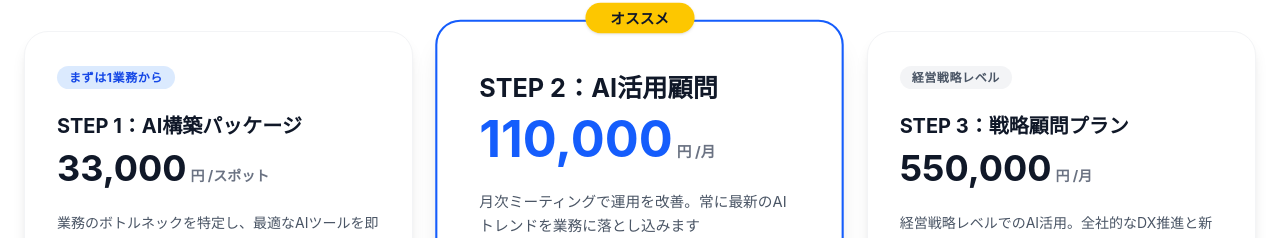
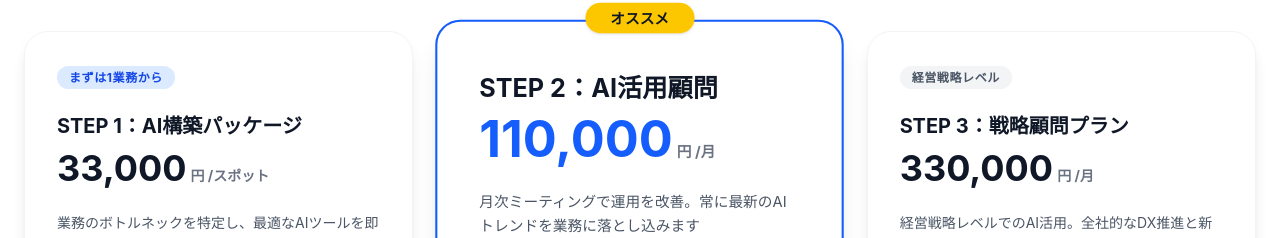
Before and after one commit to amaru0120/ais-ai-staff, a React (Vite) app: page / in a window 1280 px wide. Shown: the part 4922-5160 px from the top of the page. Built offline with nearby package versions, Linux system fonts and the light colour scheme.

Commit message:
Update Step 3 price to 330,000 yen/month

```diff
--- a/src/components/Service.tsx
+++ b/src/components/Service.tsx
@@ -114,7 +114,7 @@
                         </div>
                         <h3 className="text-xl font-bold text-gray-900 mb-2">STEP 3：戦略顧問プラン</h3>
                         <div className="flex items-baseline gap-1 mb-6">
-                            <span className="text-4xl font-bold text-gray-900">550,000</span>
+                            <span className="text-4xl font-bold text-gray-900">330,000</span>
                             <span className="text-sm font-bold text-gray-500">円 /月</span>
                         </div>
                         <p className="text-sm text-gray-600 leading-relaxed mb-6 flex-grow">
```
